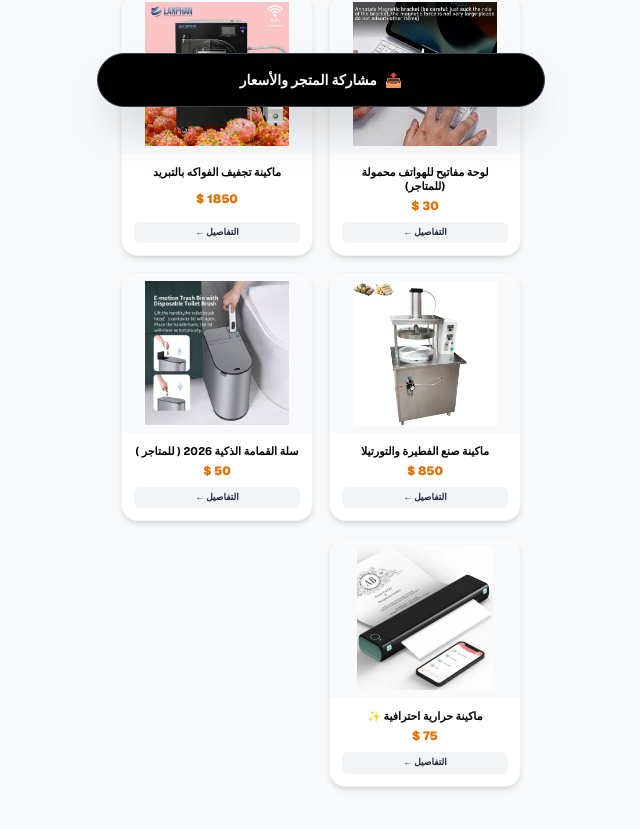
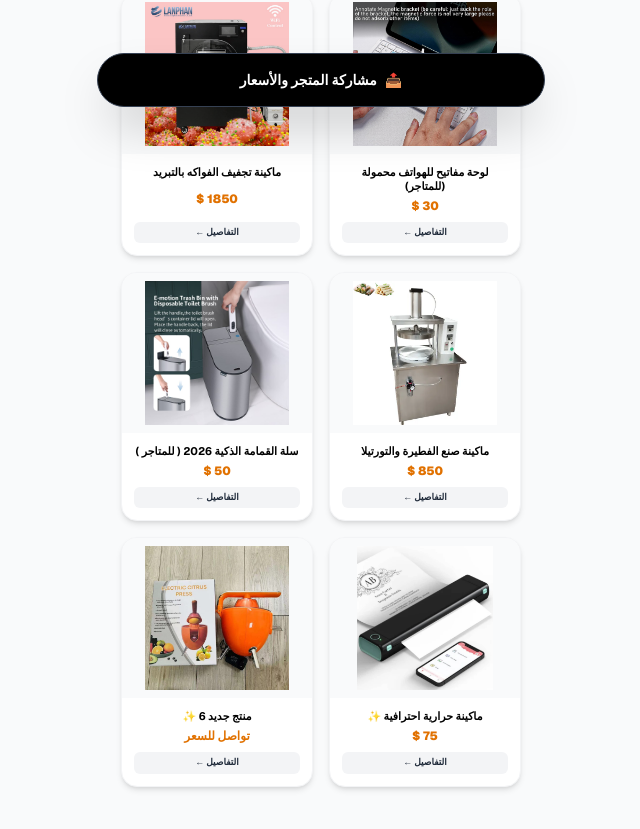
Before and after one commit to alisabree15-star/kazioni-store, a Next.js app: page / in a window 1280 px wide. Shown: the part 669-1498 px from the top of the page, without its empty margins (319-959 px from the left). Built offline with nearby package versions, Linux system fonts and the light colour scheme.

Commit message:
إضافة المنتج السادس للكتالوج

```diff
--- a/src/app/page.tsx
+++ b/src/app/page.tsx
@@ -98,6 +98,17 @@ export default function Home() {
       moq: "10 قطع",
       cbm: "0.150",
       weight: "23"
+    },
+    {
+      id: 6,
+      name: "منتج جديد 6 ✨",
+      img: "/images/product6.jpg",
+      price: "تواصل للسعر",
+      pColor: "text-amber-600",
+      description: "سيتم إضافة تفاصيل هذا المنتج قريباً.",
+      moq: "تواصل لمعرفة الكمية",
+      cbm: "0.00",
+      weight: "0.0"
     }
   ];
 
```
Also changed, not shown: public/images/product6.jpg (added).
